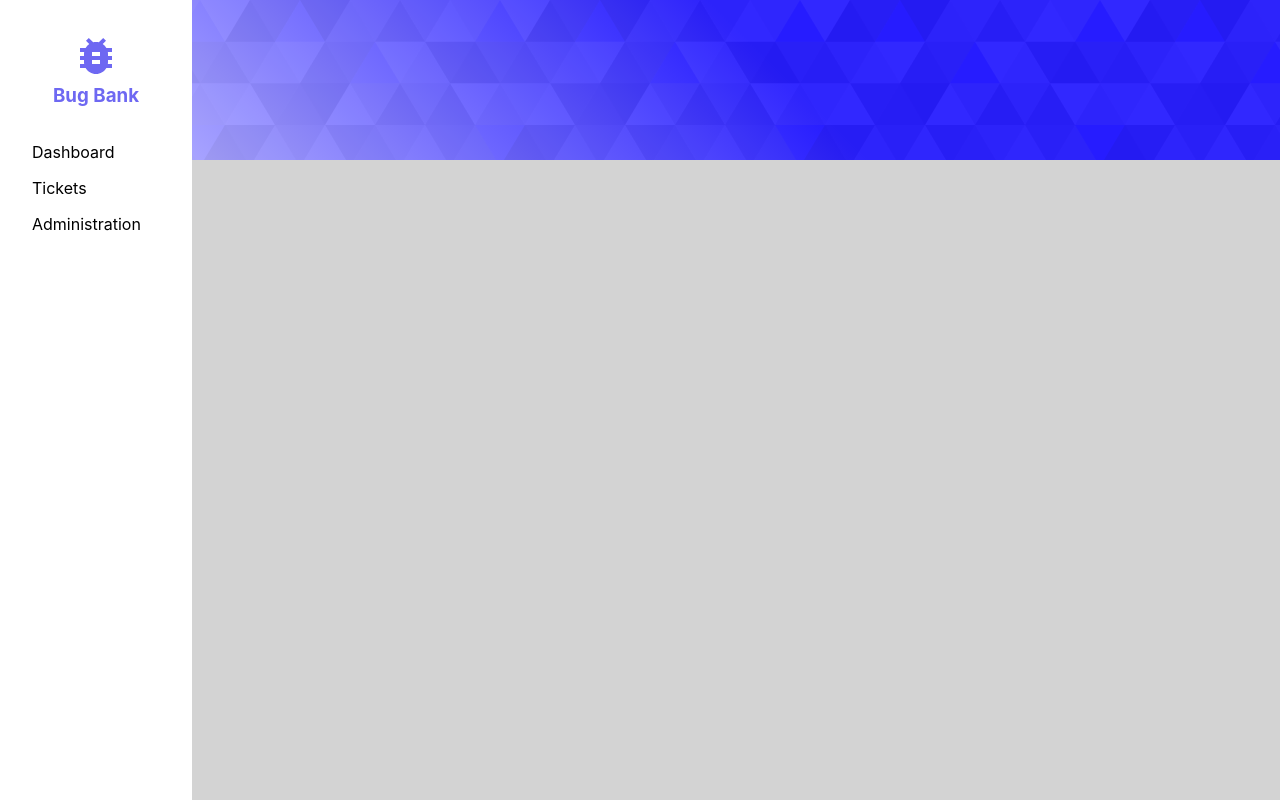
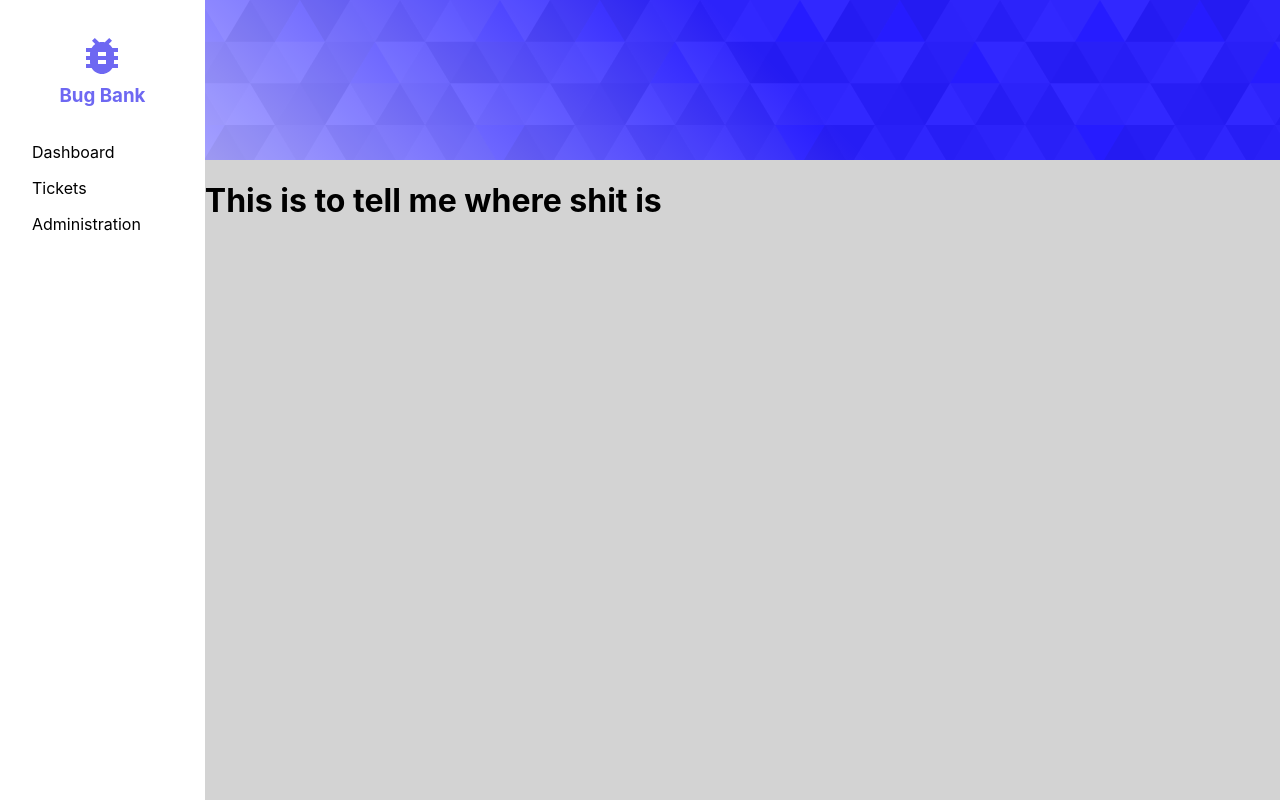
Before and after one commit to Tasups/bug-tracker-frontend, a React (Create React App) app: page / in a window 1280 px wide. Built offline with nearby package versions, Linux system fonts and the light colour scheme.

Commit message:
Header, SideNav, and Main all styled and in place

```diff
--- a/src/App.css
+++ b/src/App.css
@@ -24,7 +24,7 @@
   display: flex;
   flex-direction: column;
   height: 100vh;
-  width: 12rem;
+  width: 16vw;
   margin-left: 0;
   margin-right: 0;
   background-color: white;
@@ -56,7 +56,9 @@
 /* MAIN ***********************************************************/
 
 .main-container {
-  width: 100vw;
-  height: 80vh;
+  position: absolute;
+  left: 16vw;
+  width: 84vw;
+  min-height: 80vh;
   background-color: lightgrey;
 }
--- a/src/App.js
+++ b/src/App.js
@@ -1,7 +1,7 @@
-import { useState, useEffect } from 'react'
+// import { useState, useEffect } from 'react'
 
 import './App.css'
-import data from './data/fakedata.json'
+// import data from './data/fakedata.json'
 // to be used when the backend is established
 //import BACKEND_API from '.data/data'
 import SideNav from './components/SideNav'
@@ -11,12 +11,12 @@ import Main from './components/Main'
 
 function App() {
 
-  const [issues, setIssues] = useState([])
+  // const [issues, setIssues] = useState([])
 
-  // will need to change to BACKEND_API when ready
-  useEffect(() => {
-    setIssues(data)
-  }, [])
+  // // will need to change to BACKEND_API when ready
+  // useEffect(() => {
+  //   setIssues(data)
+  // }, [])
 
   return (
     <div className="App">
--- a/src/components/Main.js
+++ b/src/components/Main.js
@@ -1,11 +1,13 @@
 import React from 'react';
+
 
 const Main = () => {
   return(
     <div className="main-container">
+      <h1>This is to tell me where shit is</h1>
 
     </div>
-    )
-}
+    );
+};
 
 export default Main;
```
Also changed, not shown: src/components/Card.js (deleted, +0 -12 lines).
